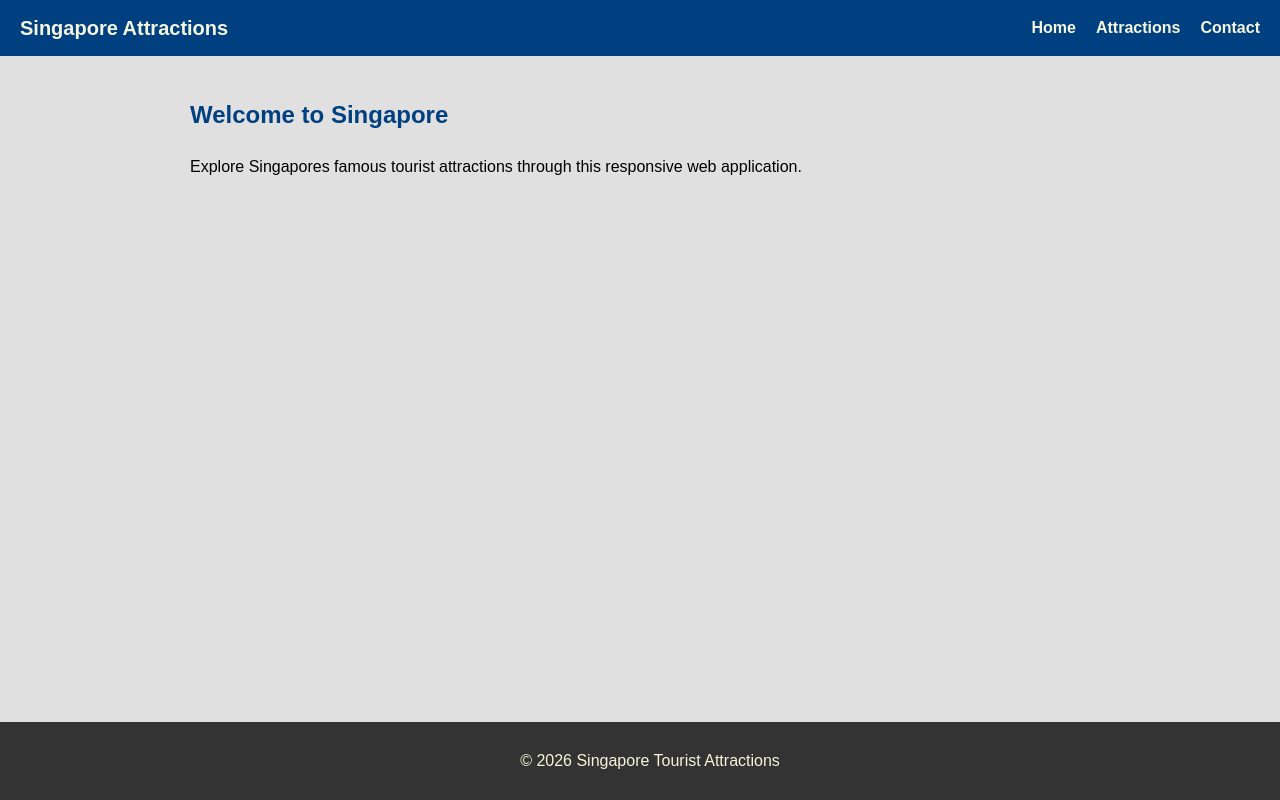
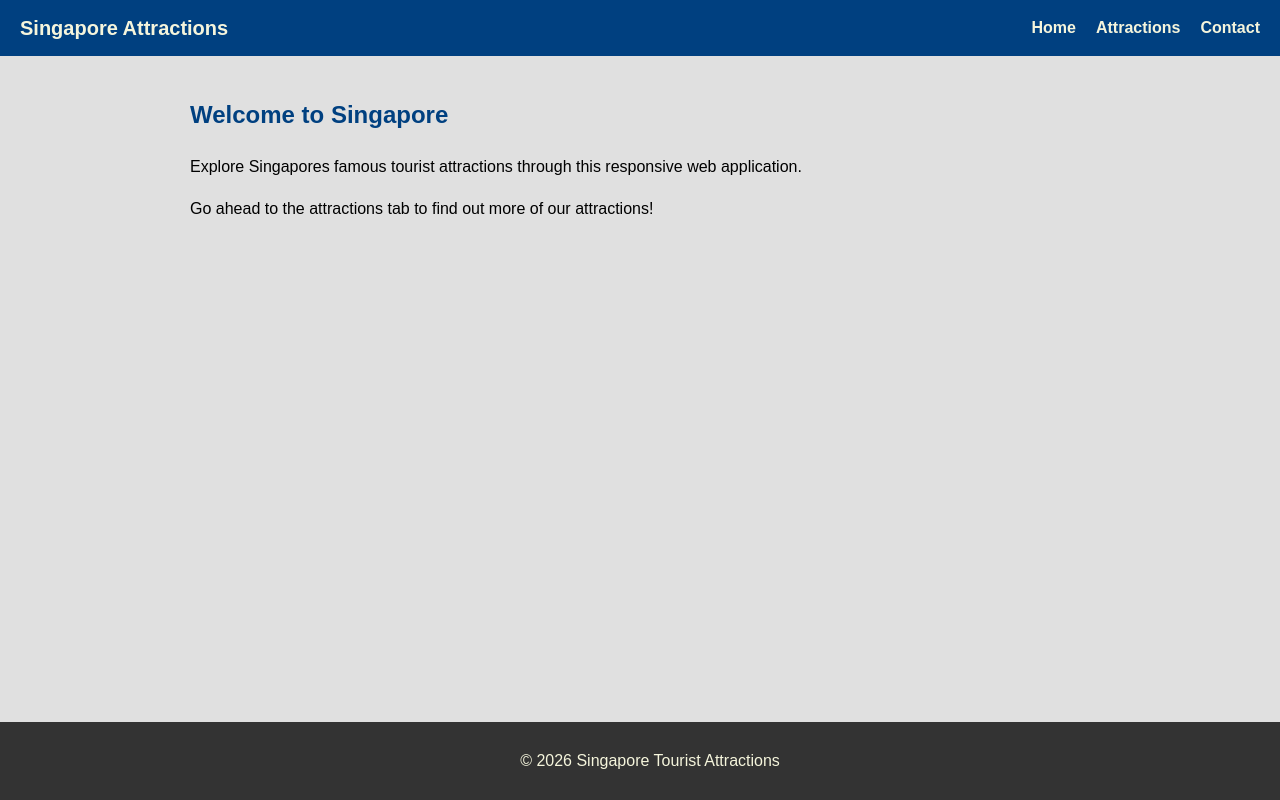
Before and after one commit to Limyh-NP/CSS-Project-yuheng-adrian-hamilton, a Next.js app in the folder my-app/: page / in a window 1280 px wide. Built offline with nearby package versions, Linux system fonts and the light colour scheme.

Commit message:
Added text in home page

```diff
--- a/my-app/app/page.jsx
+++ b/my-app/app/page.jsx
@@ -8,6 +8,9 @@ export default function Home() {
         Explore Singapores famous tourist attractions through this
         responsive web application.
       </p>
+      <p>
+        Go ahead to the attractions tab to find out more of our attractions!
+      </p>
     </section>
   );
 }
```
